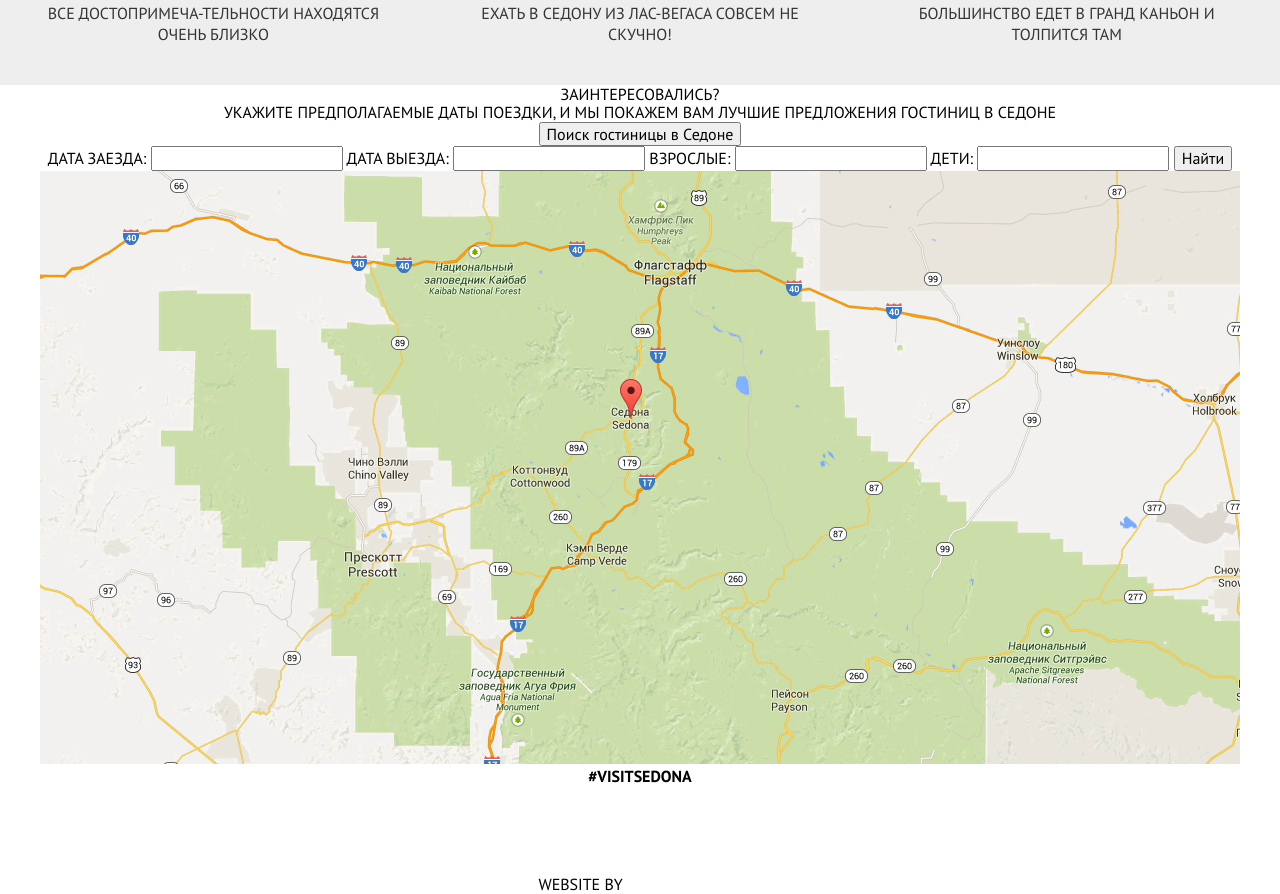
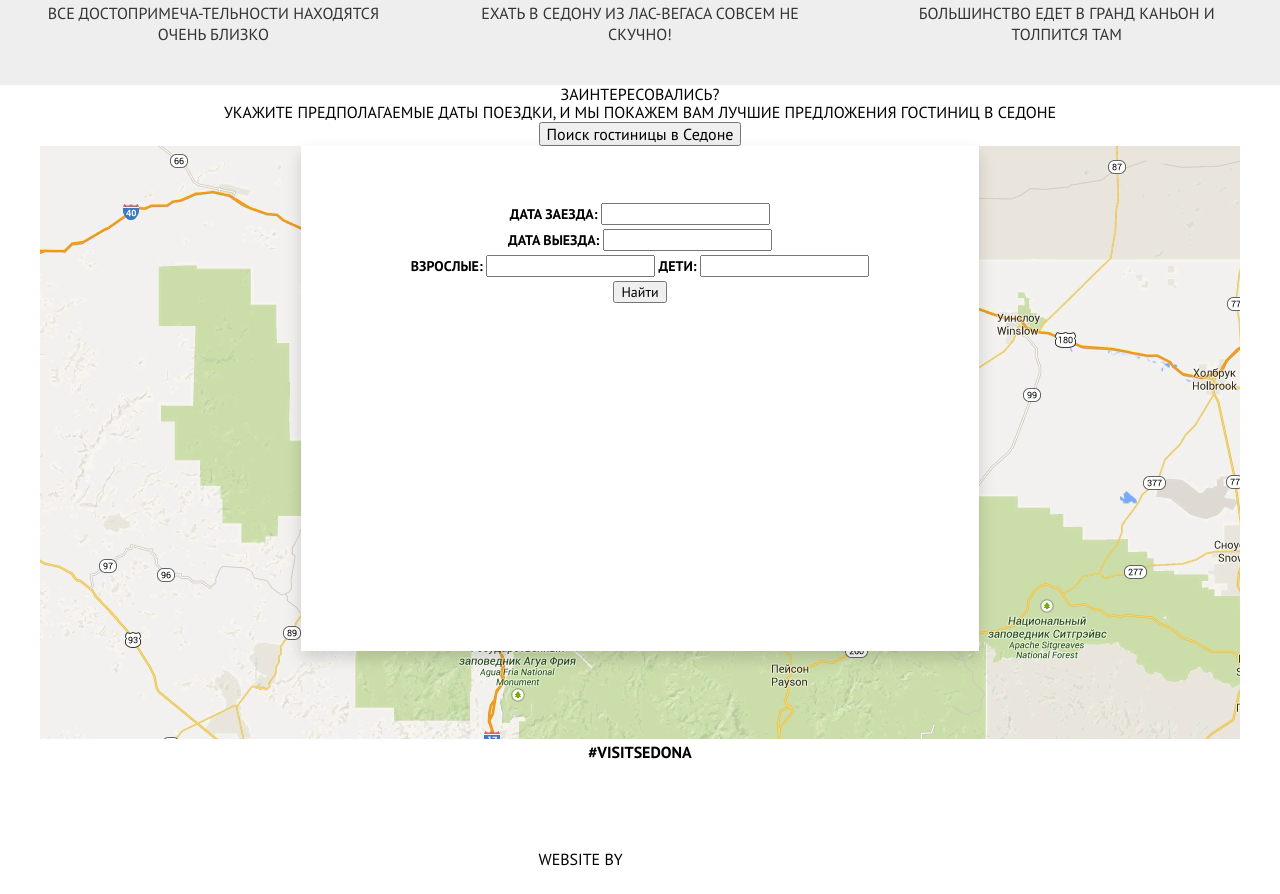
Before and after one commit to heknt90/Sedona, a website: page source/index.html in a window 1280 px wide. Shown: the part 1879-2773 px from the top of the page. After the commit the page ends 2748 px from the top, so only its background shows below. Drawn offline with nearby package versions, Linux system fonts and the light colour scheme; files that its build step writes are made by us from their sources.

Commit message:
Добавлена разметка

```diff
--- a/source/index.html
+++ b/source/index.html
@@ -97,15 +97,21 @@
       <button type="button" class="order__toggle-form">
         Поиск гостиницы в Седоне
       </button>
-      <form action="echo.htmlacademy.ru" method="GET">
+      <form class="order__form" action="echo.htmlacademy.ru" method="GET">
+        <p class="input-group">
           <label for='order-input-entry-date'>Дата заезда:</label>
           <input type='text' name='order-input-entry-date' id='order-input-entry-date' class='order__input-entry-date'>
+        </p>
+        <p class="input-group">
           <label for='order-input-leave-date'>Дата выезда:</label>
           <input type='text' name='order-input-leave-date' id='order-input-leave-date' class='order__input-leave-date'>
+        </p>
+        <p class="input-group">
           <label for='order-num-places-adults'>Взрослые:</label>
           <input type='text' name='order-num-places-childs' id='order-num-places-childs' class='order__num-places-childs'>
           <label for='order-num-places-childs'>Дети:</label>
           <input type='text' name='order-num-places-adults' id='order-num-places-adults' class='order__num-places-adults'>
+        </p>
         <button type="submit" class="order__submit">Найти</button>
       </form>
     </section>
--- /dev/null
+++ b/source/sass/index/order.scss
@@ -0,0 +1,19 @@
+.order {
+
+    &__form {
+        position: absolute;
+        left: 50%;
+        transform: translateX(-50%);
+        display: block;
+        padding: 55px;
+        width: 568px;
+        height: 395px;
+        font-size: 14px;
+        line-height: 26px;
+        font-weight: 700;
+        box-shadow: 0 7px 15px rgba(0, 1, 1, 0.15);
+        // border: 1px solid red;
+        background-color: #fff;
+        z-index: 1;
+    }
+}
--- a/source/sass/style.scss
+++ b/source/sass/style.scss
@@ -7,3 +7,4 @@
 @import './modules/modals.scss';
 
 @import './index/adventages.scss';
+@import './index/order.scss';
```
Lines whose indentation alone changed are shown as unchanged.
